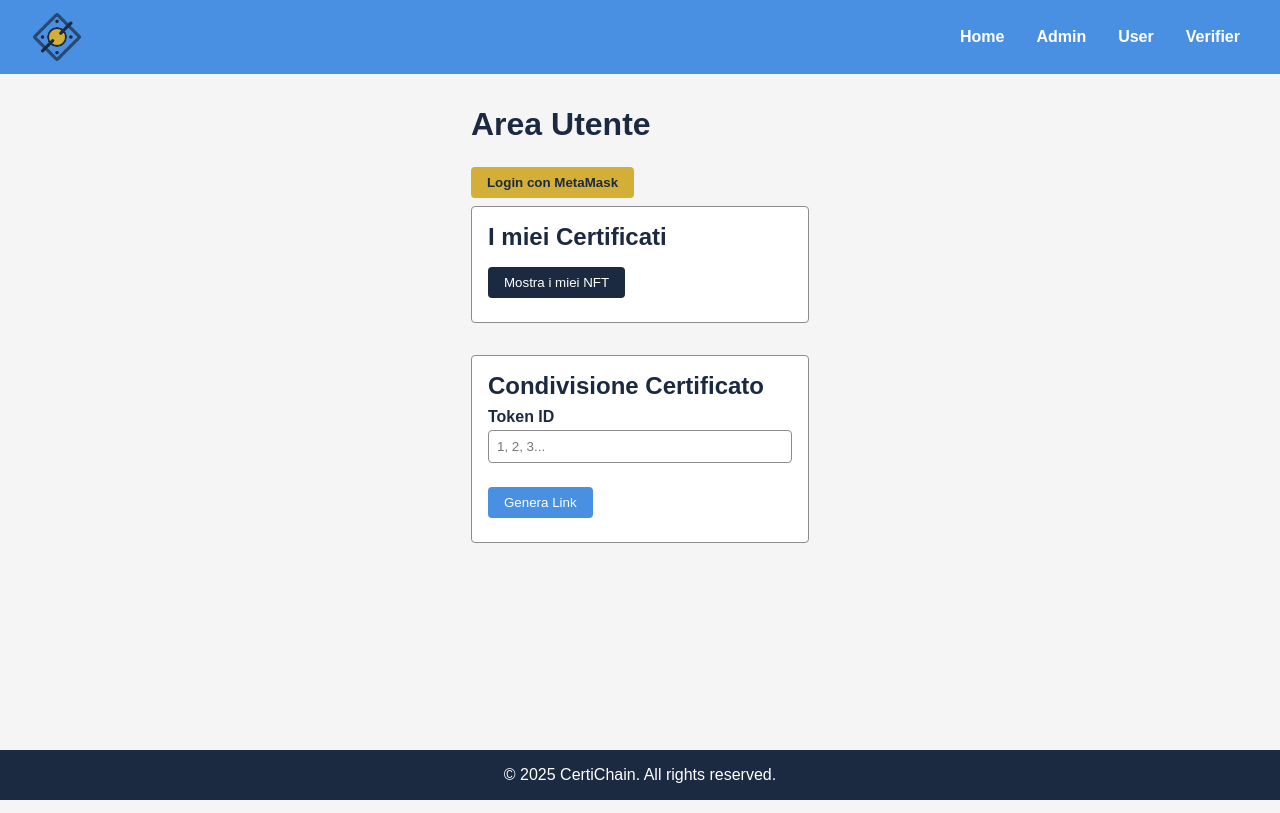
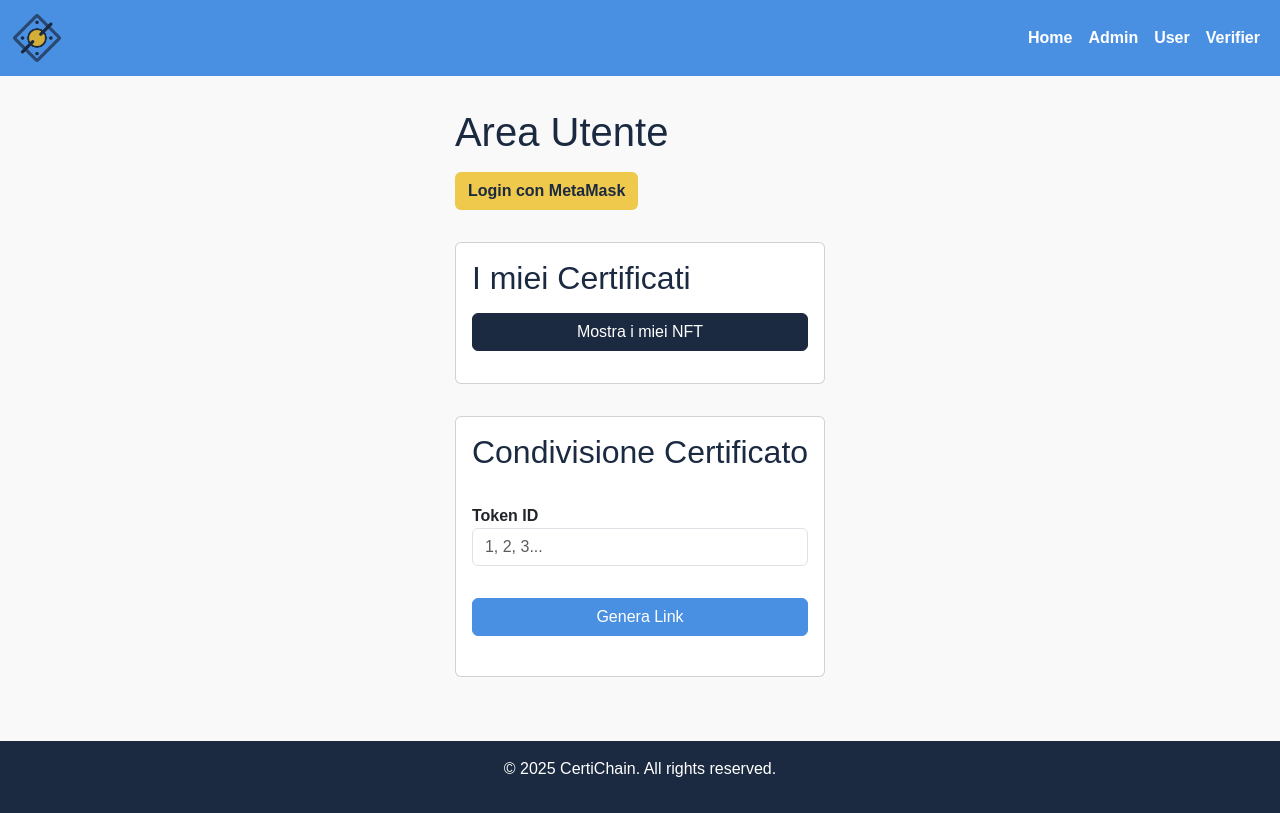
Before and after one commit to matthew-2000/CertiChain, a website: page public/user.html in a window 1280 px wide. Drawn offline with nearby package versions, Linux system fonts and the light colour scheme.

Commit message:
Improve UI

```diff
--- a/public/javascripts/config.json
+++ b/public/javascripts/config.json
@@ -1,7 +1,7 @@
 {
-  "certificateRegistryAddress": "0x67d269191c92Caf3cD7723F116c85e6E9bf55933",
-  "certificateNFTAddress": "0xc5a5C42992dECbae36851359345FE25997F5C42d",
-  "accessControlAddress": "0x7a2088a1bFc9d81c55368AE168C2C02570cB814F",
+  "certificateRegistryAddress": "0x5FC8d32690cc91D4c39d9d3abcBD16989F875707",
+  "certificateNFTAddress": "0xDc64a140Aa3E981100a9becA4E685f962f0cF6C9",
+  "accessControlAddress": "0x9fE46736679d2D9a65F0992F2272dE9f3c7fa6e0",
   "registryABI": [
     {
       "inputs": [
--- a/public/styles/styles.css
+++ b/public/styles/styles.css
@@ -1,12 +1,15 @@
+/* Integrazione con Bootstrap 5 + Custom Style */
+
+/* Variabili di colore */
 :root {
-  --color-bg: #F5F5F5;    /* Sfondo principale */
-  --color-gray: #8C8C8C;  /* Testi secondari */
-  --color-primary: #4A90E2;
-  --color-dark: #1B2A41;
-  --color-accent: #D4AF37;
+  --color-bg: #F9F9F9;       /* Sfondo principale più chiaro */
+  --color-primary: #4A90E2;  /* Colore primario (Blu) */
+  --color-dark: #1B2A41;     /* Colore testi scuri */
+  --color-accent: #EFC94C;   /* Colore accentato (Oro) */
+  --color-gray: #6C757D;     /* Grigio (per bordi, testi secondari) */
 }
 
-/* RESET BASE */
+/* Reset di base */
 * {
   margin: 0;
   padding: 0;
@@ -22,37 +25,25 @@ body {
   flex-direction: column;
 }
 
-/* HEADER */
-.header {
-  display: flex;
-  align-items: center;
-  background-color: var(--color-primary);
-  padding: 0.75rem 2rem;
+/* HEADER / NAVBAR CUSTOM OVERRIDES */
+.navbar {
+  background-color: var(--color-primary) !important;
 }
 
-.logo {
+.navbar-brand img {
   height: 50px;
-  margin-right: 1rem;
+  margin-right: 0.75rem;
 }
 
-.nav {
-  display: flex;
-  gap: 1rem;
-  margin-left: auto;
+.navbar-nav .nav-link {
+  color: #fff !important;
+  font-weight: 600;
+  transition: color 0.2s ease, background-color 0.2s ease;
 }
 
-.nav-link {
-  color: #fff;
-  text-decoration: none;
-  font-weight: bold;
-  padding: 0.5rem;
-  transition: background-color 0.3s ease;
-}
-
-.nav-link:hover,
-.nav-link.active {
-  background-color: var(--color-accent);
-  color: var(--color-dark);
+.navbar-nav .nav-link:hover {
+  background-color: var(--color-accent) !important;
+  color: var(--color-dark) !important;
   border-radius: 4px;
 }
 
@@ -60,83 +51,80 @@ body {
 .content {
   flex: 1;
   padding: 2rem;
-  max-width: 800px;
+  max-width: 900px;
   margin: 0 auto;
 }
 
-h1 {
-  margin-bottom: 1rem;
+h1, h2 {
   color: var(--color-dark);
-}
-
-h2 {
-  margin-bottom: 0.5rem;
-  color: var(--color-dark);
-}
-
-/* FORMS & INPUTS */
-label {
-  display: block;
-  margin: 0.5rem 0 0.25rem;
-  font-weight: bold;
-  color: var(--color-dark);
-}
-
-input[type="text"] {
-  width: 100%;
-  padding: 0.5rem;
-  border: 1px solid var(--color-gray);
-  border-radius: 4px;
   margin-bottom: 1rem;
 }
 
-pre {
-  background-color: #fff;
-  border: 1px solid var(--color-gray);
-  padding: 1rem;
-  border-radius: 4px;
-  max-height: 200px;
-  overflow-y: auto;
+p {
+  margin-bottom: 1rem;
 }
 
-/* BUTTONS */
-.btn {
-  display: inline-block;
-  padding: 0.5rem 1rem;
-  border: none;
-  border-radius: 4px;
-  cursor: pointer;
-  margin: 0.5rem 0;
+/* CARDS ED ANIMAZIONI */
+.card {
+  margin-bottom: 2rem;
+  animation: fadeIn 0.5s ease-in-out;
 }
 
+@keyframes fadeIn {
+  from { opacity: 0; transform: translateY(10px); }
+  to { opacity: 1; transform: translateY(0); }
+}
+
+/* FORM, INPUT E BOTTONI (OVERRIDES DI BOOTSTRAP) */
+label {
+  margin-top: 1rem;
+  font-weight: bold;
+}
+
+input.form-control {
+  margin-bottom: 1rem;
+}
+
+/* Colori personalizzati dei bottoni */
 .btn-connect {
   background-color: var(--color-accent);
   color: var(--color-dark);
   font-weight: bold;
+  margin-bottom: 1rem;
 }
 
 .btn-primary {
-  background-color: var(--color-primary);
-  color: #fff;
+  background-color: var(--color-primary) !important;
+  border-color: var(--color-primary) !important;
+}
+
+.btn-warning {
+  background-color: var(--color-accent) !important;
+  border-color: var(--color-accent) !important;
+  color: var(--color-dark) !important;
 }
 
 .btn-secondary {
-  background-color: var(--color-dark);
-  color: #fff;
+  background-color: var(--color-dark) !important;
+  border-color: var(--color-dark) !important;
 }
 
-.btn-warning {
-  background-color: #FFCC00;
-  color: #333;
+.btn:hover {
+  opacity: 0.9;
 }
 
-/* SECTIONS */
-.card {
+/* VISUALIZZAZIONE LISTE O DETTAGLI */
+#myNft ul {
+  list-style-type: none;
+  padding-left: 0;
+}
+
+#myNft li {
+  margin-bottom: 1rem;
+  border: 1px solid var(--color-gray);
+  border-radius: 4px;
   background-color: #fff;
-  border: 1px solid var(--color-gray);
   padding: 1rem;
-  border-radius: 4px;
-  margin-bottom: 2rem;
 }
 
 /* FOOTER */
--- a/public/user.html
+++ b/public/user.html
@@ -4,37 +4,65 @@
   <meta charset="UTF-8"/>
   <meta name="viewport" content="width=device-width, initial-scale=1.0"/>
   <title>CertiChain - User</title>
+
+  <!-- Bootstrap CSS -->
+  <link
+          rel="stylesheet"
+          href="https://cdn.jsdelivr.net/npm/bootstrap@5.3.0/dist/css/bootstrap.min.css"
+  />
+
+  <!-- Custom CSS -->
   <link rel="stylesheet" href="./styles/styles.css"/>
 </head>
 <body>
-<header class="header">
-  <img src="./images/logo.png" alt="CertiChain Logo" class="logo" />
-  <nav class="nav">
-    <a href="./index.html" class="nav-link">Home</a>
-    <a href="./admin.html" class="nav-link">Admin</a>
-    <a href="./user.html" class="nav-link">User</a>
-    <a href="./verifier.html" class="nav-link">Verifier</a>
-  </nav>
-</header>
+
+<!-- HEADER / NAVBAR -->
+<nav class="navbar navbar-expand-lg">
+  <div class="container-fluid">
+    <a class="navbar-brand" href="./index.html">
+      <img src="./images/logo.png" alt="CertiChain Logo" />
+    </a>
+    <button
+            class="navbar-toggler text-white"
+            type="button"
+            data-bs-toggle="collapse"
+            data-bs-target="#navbarNav"
+            aria-controls="navbarNav"
+            aria-expanded="false"
+            aria-label="Toggle navigation"
+    >
+      <span class="navbar-toggler-icon text-white"></span>
+    </button>
+
+    <div class="collapse navbar-collapse" id="navbarNav">
+      <ul class="navbar-nav ms-auto">
+        <li class="nav-item"><a href="./index.html" class="nav-link">Home</a></li>
+        <li class="nav-item"><a href="./admin.html" class="nav-link">Admin</a></li>
+        <li class="nav-item"><a href="./user.html" class="nav-link active">User</a></li>
+        <li class="nav-item"><a href="./verifier.html" class="nav-link">Verifier</a></li>
+      </ul>
+    </div>
+  </div>
+</nav>
 
 <main class="content">
   <h1>Area Utente</h1>
   <button id="connectBtn" class="btn btn-connect">Login con MetaMask</button>
   <p id="userAddress"></p>
 
-  <section class="card">
+  <section class="card p-3">
     <h2>I miei Certificati</h2>
     <button id="getNFTsBtn" class="btn btn-secondary">Mostra i miei NFT</button>
-    <div id="myNft"></div>
+    <div id="myNft" class="mt-3"></div>
   </section>
 
-  <section class="card">
+  <section class="card p-3">
     <h2>Condivisione Certificato</h2>
     <label for="shareCertificateId">Token ID</label>
-    <input type="text" id="shareCertificateId" placeholder="1, 2, 3..."/>
+    <input type="text" id="shareCertificateId" class="form-control" placeholder="1, 2, 3..."/>
 
-    <button id="shareCertificateBtn" class="btn btn-primary">Genera Link</button>
-    <p id="certificateLink"></p>
+    <button id="shareCertificateBtn" class="btn btn-primary mt-3">Genera Link</button>
+    <p id="certificateLink" class="mt-2"></p>
   </section>
 </main>
 
@@ -42,7 +70,11 @@
   <p>&copy; 2025 CertiChain. All rights reserved.</p>
 </footer>
 
-<!-- ethers.js e script -->
+<!-- Bootstrap & Scripts -->
+<!-- Bootstrap senza attributi di sicurezza (solo per test) -->
+<script
+        src="https://cdn.jsdelivr.net/npm/bootstrap@5.3.0/dist/js/bootstrap.bundle.min.js">
+</script>
 <script src="https://cdn.jsdelivr.net/npm/ethers/dist/ethers.umd.min.js"></script>
 <script src="./javascripts/ui.js"></script>
 <script src="./javascripts/blockchain.js"></script>
```
Also changed, not shown: public/admin.html (+58 -24 lines), public/index.html (+49 -12 lines), public/verifier.html (+46 -14 lines).
